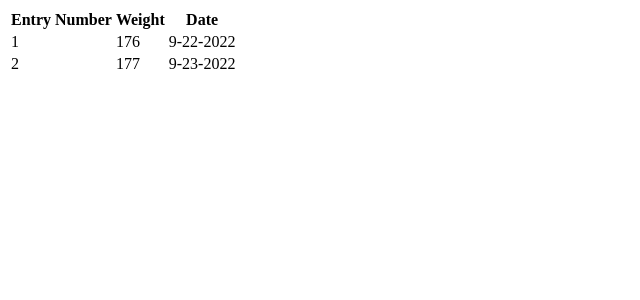
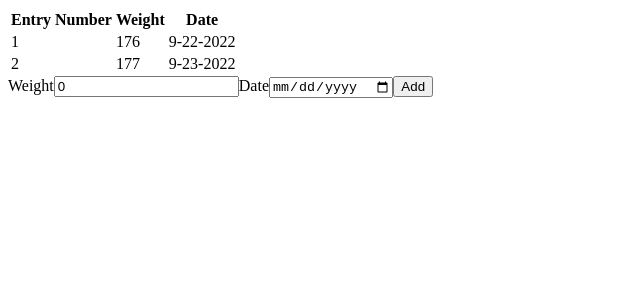
Before and after one commit to NotNanetteKaye/WEEK-JavaScript-dcc-react-tutorial, a React (Create React App) app: page / in a window 1280 px wide. Shown: the top 300 px of the page, without its empty margins (0-640 px from the left). Built offline with nearby package versions, Linux system fonts and the light colour scheme.

Commit message:
Completed AddEntry Folder/AddEntryForm Component

```diff
--- a/src/App.js
+++ b/src/App.js
@@ -1,12 +1,20 @@
 import React, { useState } from 'react';
 import DisplayEntries from './Components/DisplayEntries/DisplayEntries'
+import AddEntryForm from './Components/AddEntry/AddEntryForm'
 
 function App() {
 
   const [entries, setEntries] = useState([{weight: 176, date: '9-22-2022'}, {weight: 177, date: '9-23-2022'}])
+
+  function addNewEntry(entry){
+    let tempEntries = [...entries, entry];
+    setEntries(tempEntries);
+  }
+
   return (
     <div>
       <DisplayEntries parentEntries = {entries} />
+      <AddEntryForm addNewEntryProperty={addNewEntry}/>
 
     </div>
   );
--- /dev/null
+++ b/src/Components/AddEntry/AddEntryForm.jsx
@@ -0,0 +1,29 @@
+import React, { useState } from 'react';
+
+const AddEntryForm = (props) => {
+
+    const [weight, setWeight] = useState(0);
+    const [date, setDate] = useState('');
+
+    function handleSubmit(event) {
+        event.preventDefault();
+        let newEntry = {
+            weight: weight,
+            date: date
+        };
+        console.log(newEntry);
+        props.addNewEntryProperty(newEntry)
+    }
+
+    return (
+        <form onSubmit={handleSubmit}>
+            <label>Weight</label>
+            <input type='number' value={weight} onChange={(event) => setWeight(parseFloat(event.target.value))} />
+            <label>Date</label>
+            <input type='date' value={date} onChange={(event) => setDate(event.target.value)}/>
+            <button type='submit'>Add</button>
+        </form>
+    );
+}
+
+export default AddEntryForm;
```
